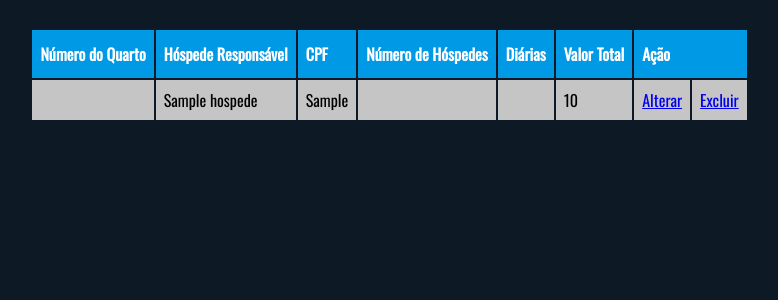
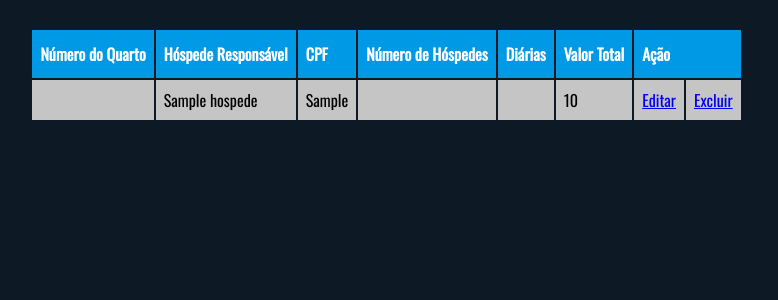
Before and after one commit to marcosmtt/HimalayaHotel, a PHP site: page /_php/quartos.php in a window 1280 px wide. Shown: the part 52-352 px from the top of the page, without its empty margins (328-1106 px from the left). Run offline with PHP 8.4, Linux system fonts and the light colour scheme; tables that the repository leaves empty or names only in its code hold one stand-in row (values such as "Sample post"); data that the repository does not hold is empty.

Commit message:
Small changes

```diff
--- a/_php/cadastro.php
+++ b/_php/cadastro.php
@@ -31,7 +31,7 @@
       <div class="guestInfo">
         <h1>CADASTRO DE HÓSPEDES</h1>
 
-        <form class="" action="cadastro.php" method="post">
+        <form class="registerForm" action="cadastro.php" method="post">
           <div class="name">
             <h4>Nome Completo</h4>
             <input type="text" name="Nome" id="nomeInput">
--- a/_php/quartos.php
+++ b/_php/quartos.php
@@ -40,11 +40,14 @@
           </tr>
         </thead>
       <tbody>
-    </div>
+
+
+
 
     <footer class="footer">
     <p>Website Developed by Marcos Motta</p>
     </footer>
+
 
 <?php
 
@@ -78,7 +81,7 @@
       echo "<td>" .$numHospedes. "</td>";
       echo "<td>" .$numDias. "</td>";
       echo "<td>" .$valor. "</td>";
-      echo '<td><a href="#">Alterar</a></td>';
+      echo '<td><a href="#">Editar</a></td>';
       echo '<td><a href="#">Excluir</a></td></tr>';
 
     }
@@ -89,5 +92,6 @@
 
  ?>
 
+<script type="text/javascript"> src="../_javascript/functions.js"></script>
   </body>
 </html>
```
